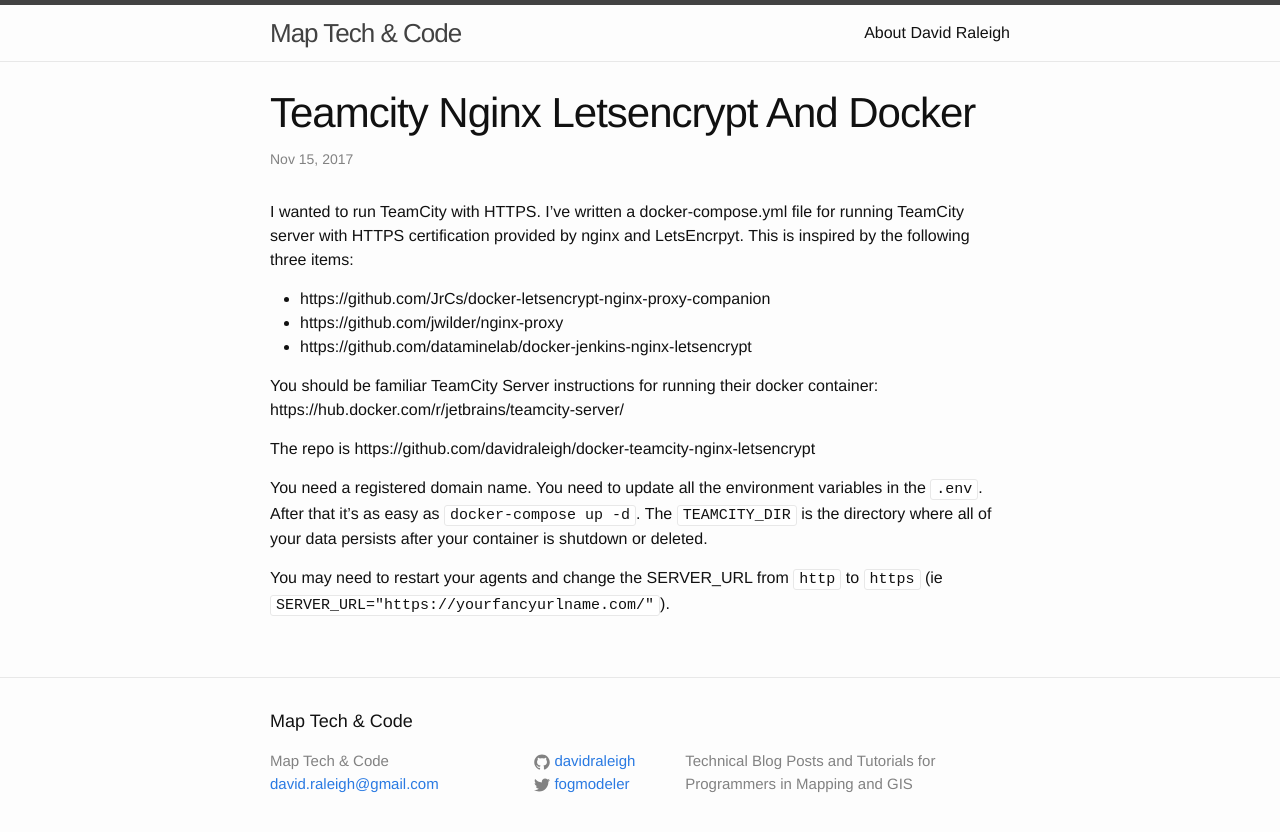
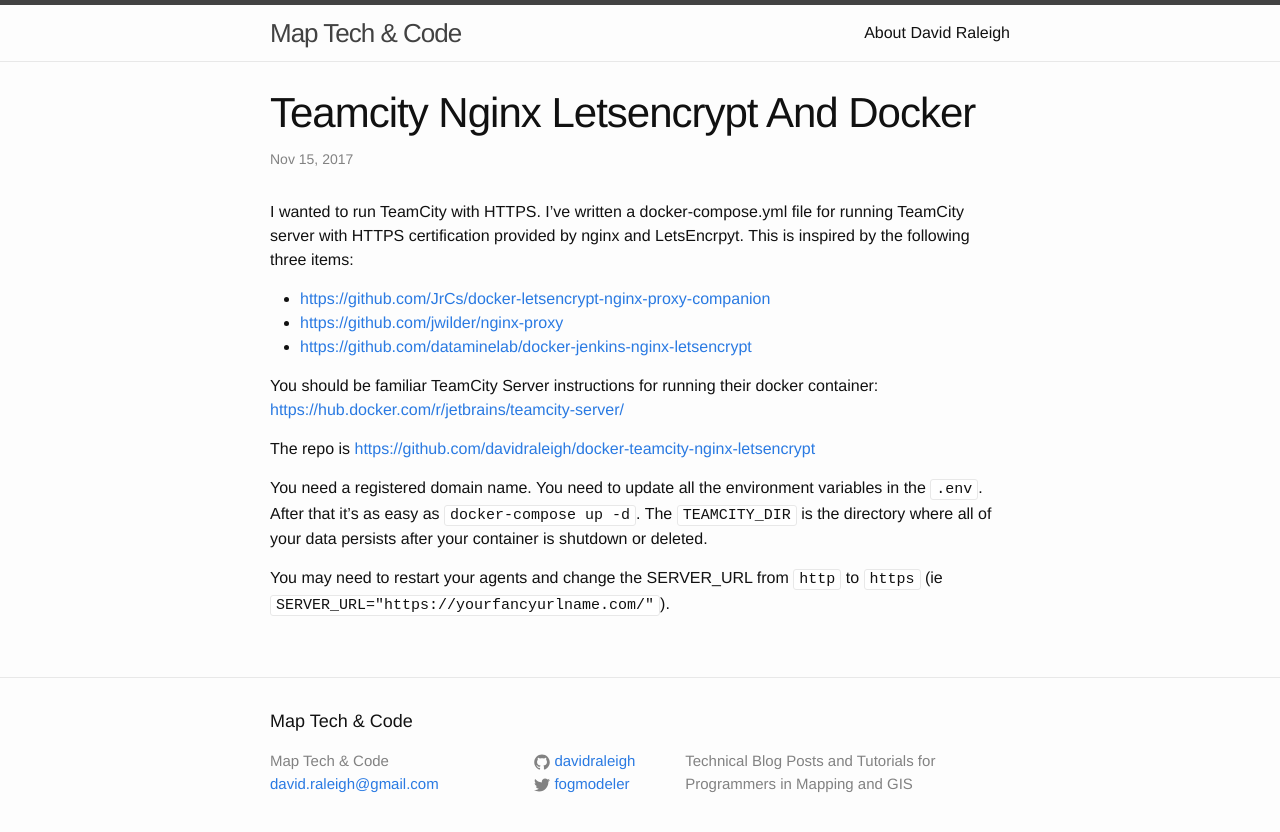
Before and after one commit to davidraleigh/davidraleigh.github.io, a Jekyll site: the page built from _posts/2017-11-15-Teamcity-Nginx-LetsEncrypt-and-Docker.md, in a window 1280 px wide. Shown: the top 832 px of the page. Built offline with Jekyll 4.4.1, drawn with Linux system fonts in a browser that asks for light colours; our own code applies the rules of GitHub Pages for plain Markdown files; comment, search, counter and statistics services are not loaded; part of the change alters nothing that is shown.

```diff
--- a/_posts/2017-11-15-Teamcity-Nginx-LetsEncrypt-and-Docker.md
+++ b/_posts/2017-11-15-Teamcity-Nginx-LetsEncrypt-and-Docker.md
@@ -1,12 +1,12 @@
 I wanted to run TeamCity with HTTPS. I've written a docker-compose.yml file for running TeamCity server with HTTPS certification provided by nginx and LetsEncrpyt. This is inspired by the following three items:
- * https://github.com/JrCs/docker-letsencrypt-nginx-proxy-companion
- * https://github.com/jwilder/nginx-proxy
- * https://github.com/dataminelab/docker-jenkins-nginx-letsencrypt
+ * [https://github.com/JrCs/docker-letsencrypt-nginx-proxy-companion](https://github.com/JrCs/docker-letsencrypt-nginx-proxy-companion)
+ * [https://github.com/jwilder/nginx-proxy](https://github.com/jwilder/nginx-proxy)
+ * [https://github.com/dataminelab/docker-jenkins-nginx-letsencrypt](https://github.com/dataminelab/docker-jenkins-nginx-letsencrypt)
 
 You should be familiar TeamCity Server instructions for running their docker container:
-https://hub.docker.com/r/jetbrains/teamcity-server/
+[https://hub.docker.com/r/jetbrains/teamcity-server/](https://hub.docker.com/r/jetbrains/teamcity-server/)
 
-The repo is https://github.com/davidraleigh/docker-teamcity-nginx-letsencrypt
+The repo is [https://github.com/davidraleigh/docker-teamcity-nginx-letsencrypt](https://github.com/davidraleigh/docker-teamcity-nginx-letsencrypt)
 
 You need a registered domain name. You need to update all the environment variables in the `.env`. After that it's as easy as `docker-compose up -d`. The `TEAMCITY_DIR` is the directory where all of your data persists after your container is shutdown or deleted.
 
```
